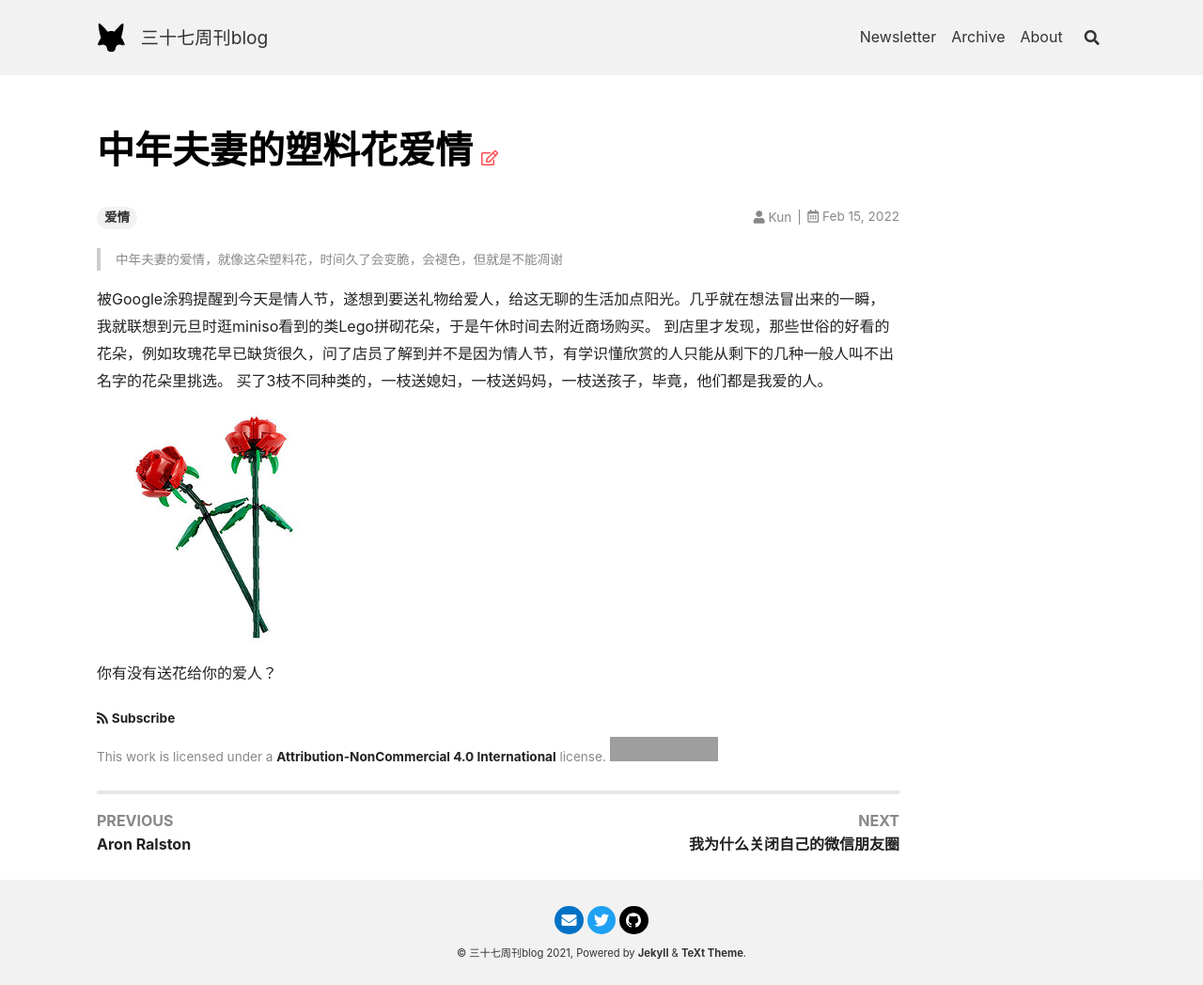
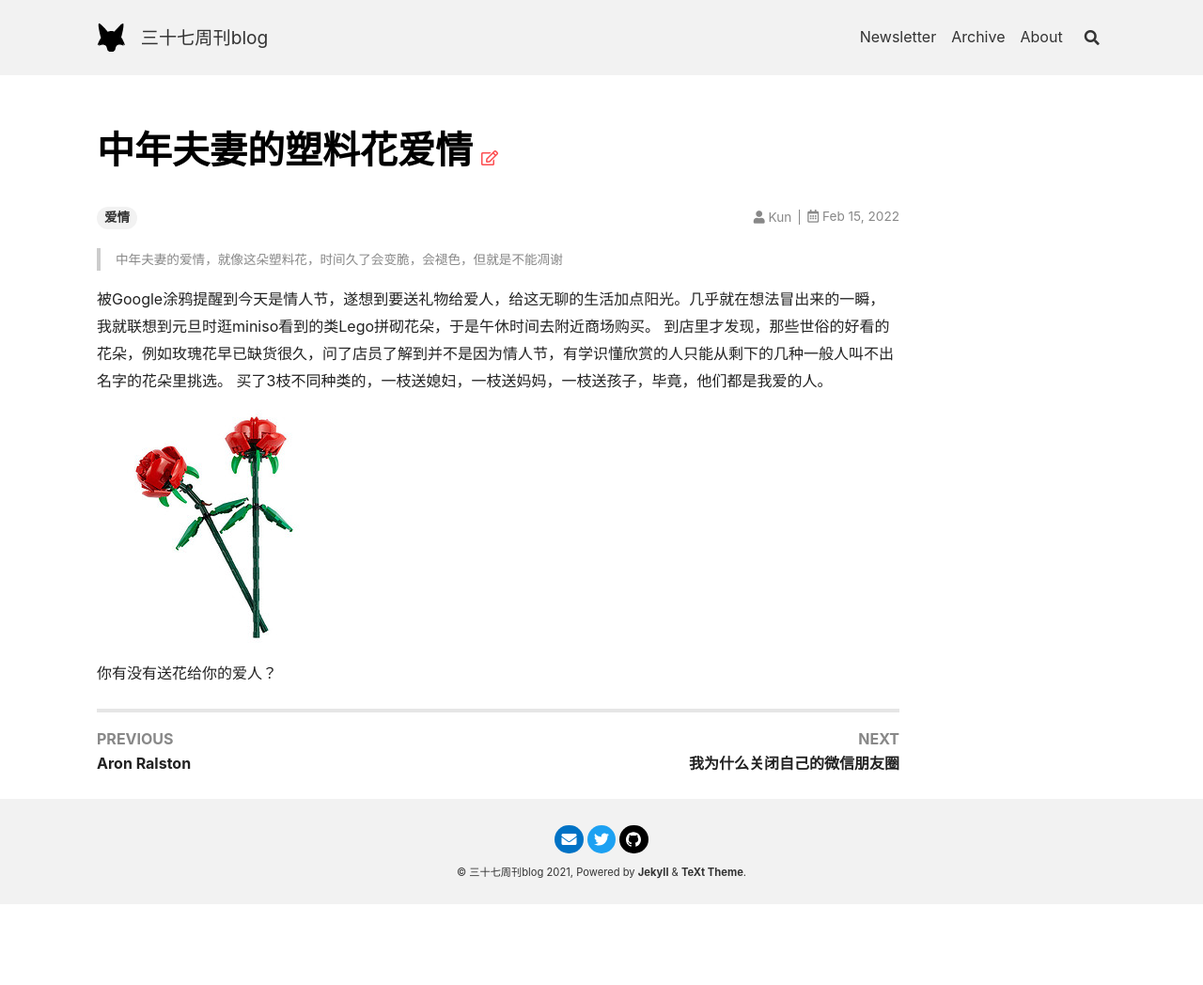
Before and after one commit to 302sk/302sk.github.io, a Jekyll site: the page built from _posts/2022-02-15-plastic-flower.md, in a window 1280 px wide. Shown: the whole page at 94% size. Built offline with Jekyll 4.4.1, drawn with Linux system fonts in a browser that asks for light colours; nearby versions of some CDN libraries; after the commit the page ends 962 px from its top, so only the background shows below that; grey boxes are pictures that could not be loaded.

```diff
--- a/_config.yml
+++ b/_config.yml
@@ -118,11 +118,11 @@ sharing:
 ## => Comments
 ##############################
 comments:
-  provider: gitalk # false (default), "disqus", "gitalk", "valine", "custom"
+  provider: "gitalk" # false (default), "disqus", "gitalk", "valine", "custom"
 
   ## Disqus
   disqus:
-    shortname: "302sk-1"
+    shortname: #"302sk-1"
 
   ## Gitalk
   # please refer to https://github.com/gitalk/gitalk for more info.
@@ -209,11 +209,11 @@ defaults:
     values:
       layout: article
       sharing: true
-      license: true
+      license: false
       aside:
         toc: true
       show_edit_on_github: true
-      show_subscribe: true
+      show_subscribe: false
       pageview: true
 
 
```
